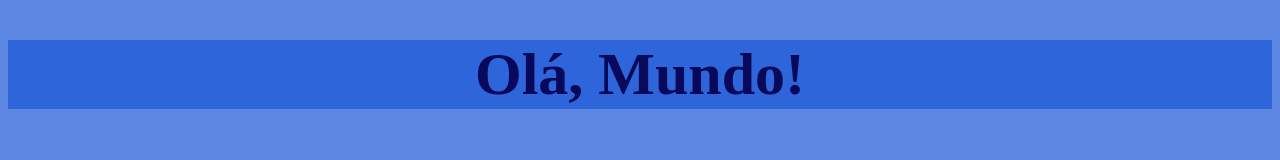
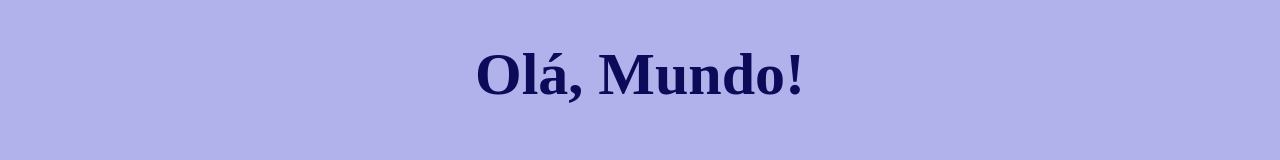
Before and after one commit to s4ntt/desafio-4, a plain HTML site: page index.html in a window 1280 px wide. Drawn offline with Linux system fonts and the light colour scheme; a web font is replaced by a local one.

Commit message:
Corrigindo bug

```diff
--- a/style.css
+++ b/style.css
@@ -1,5 +1,5 @@
 *{
-    background-color: rgba(44, 100, 219, 0.774);
+    background-color: rgb(177, 177, 236);
 }
 
 h1{
```
